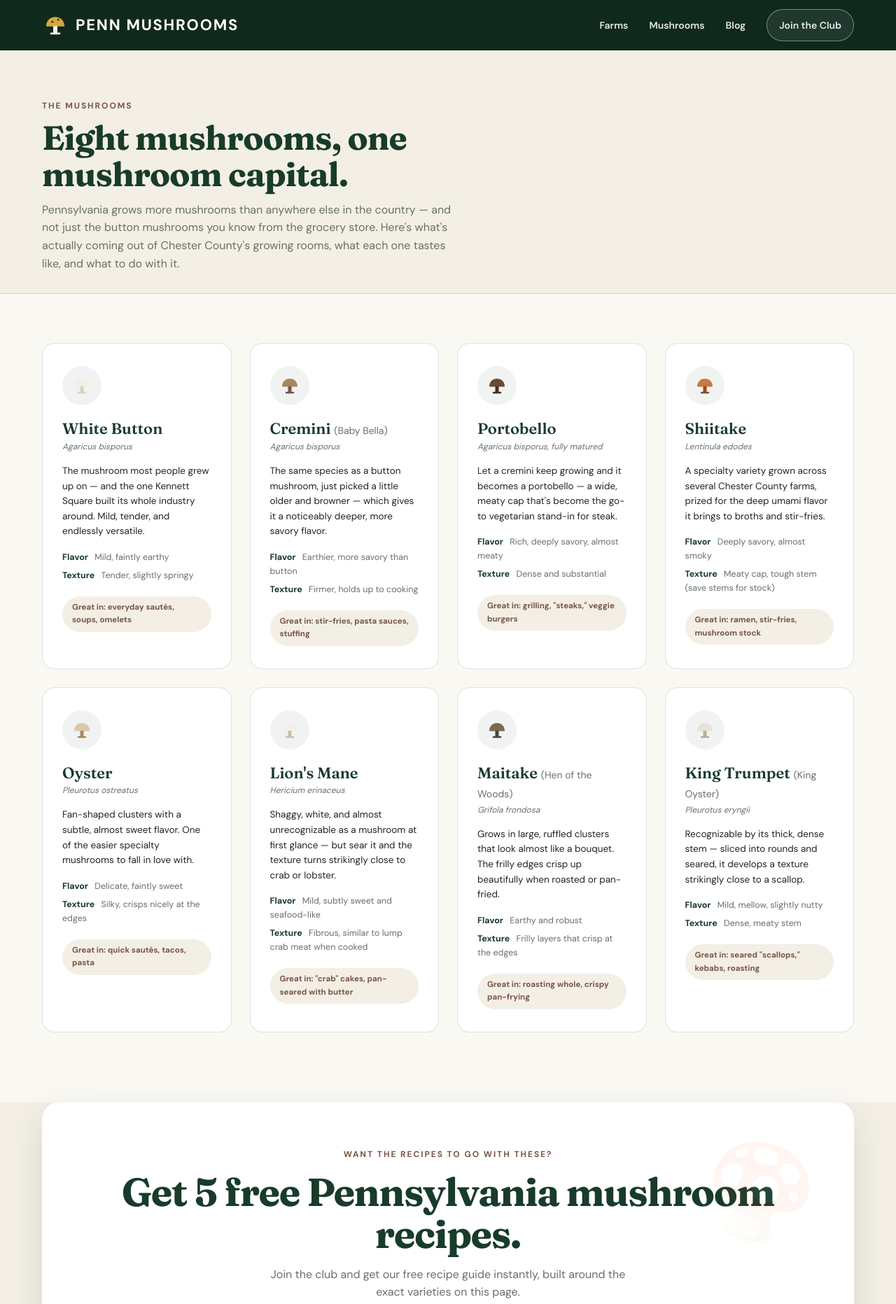
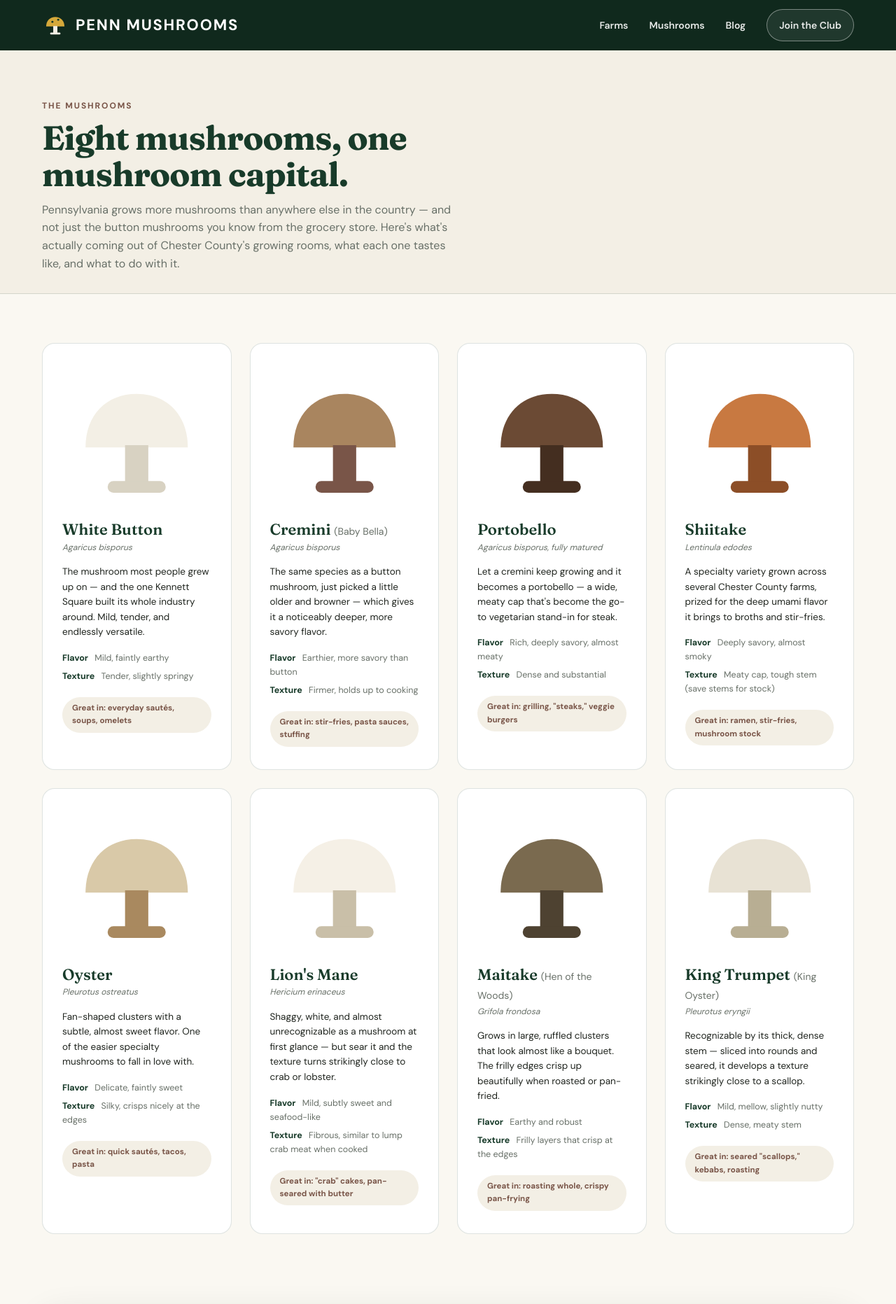
Before and after one commit to remedyappsllc/penn-mushrooms, a Jekyll site: the page built from mushrooms.html, in a window 1280 px wide. Shown: the top 1863 px of the page at 70% size. Built offline with Jekyll 4.4.1, drawn with Linux system fonts in a browser that asks for light colours.

Commit message:
Refactor variety-icon to variety-photo styles
Replaced .variety-icon with .variety-photo for improved styling.

```diff
--- a/assets/css/style.css
+++ b/assets/css/style.css
@@ -674,20 +674,32 @@
       transform: translateY(-2px);
     }
 
-    .variety-icon {
-      width: 56px;
-      height: 56px;
-      border-radius: 50%;
+    .variety-photo {
+      width: 100%;
+      aspect-ratio: 4 / 3;
+      border-radius: 12px;
+      overflow: hidden;
+      margin-bottom: 20px;
+      background: var(--cream);
+    }
+
+    .variety-photo img {
+      width: 100%;
+      height: 100%;
+      object-fit: cover;
+      display: block;
+    }
+
+    .variety-photo.placeholder {
       display: flex;
       align-items: center;
       justify-content: center;
-      margin-bottom: 20px;
-      background: rgba(24,59,42,.06);
     }
 
-    .variety-icon svg {
-      width: 32px;
-      height: 32px;
+    .variety-photo.placeholder svg {
+      width: 40px;
+      height: 40px;
+      opacity: .35;
     }
 
     .variety-name {
```
